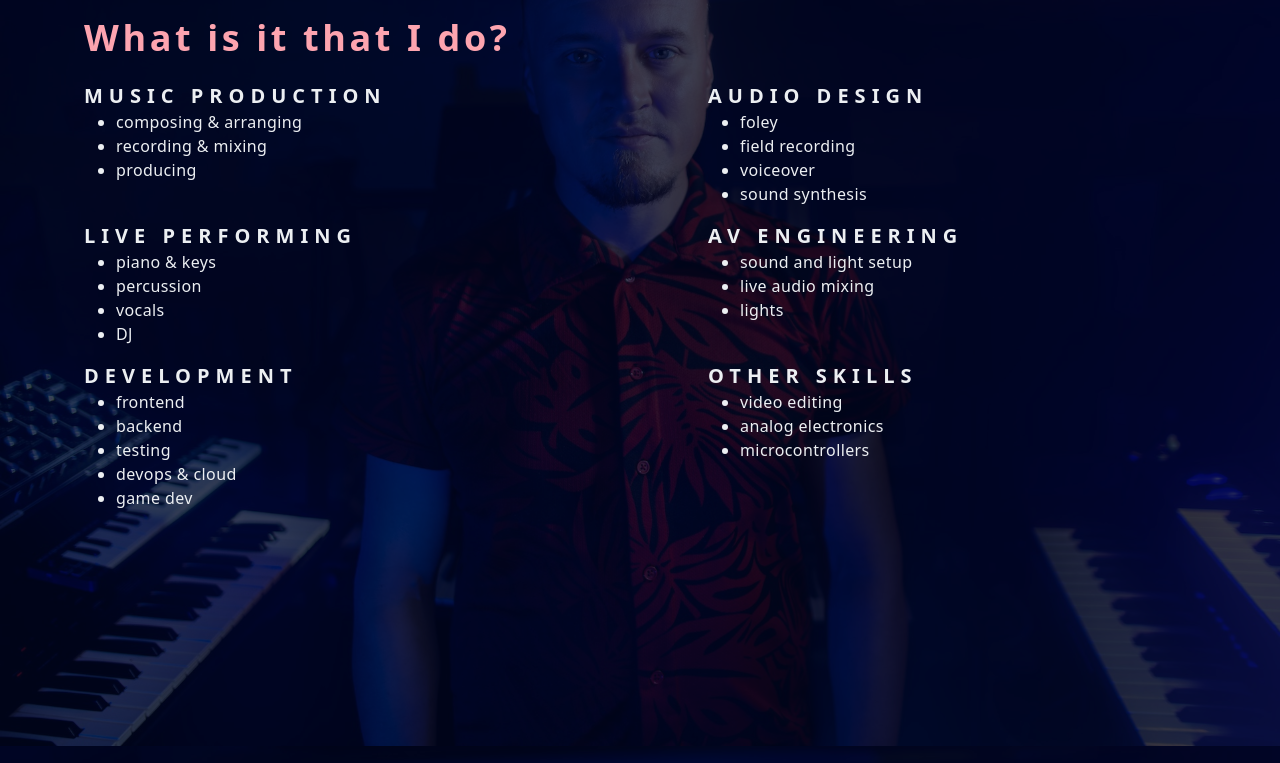
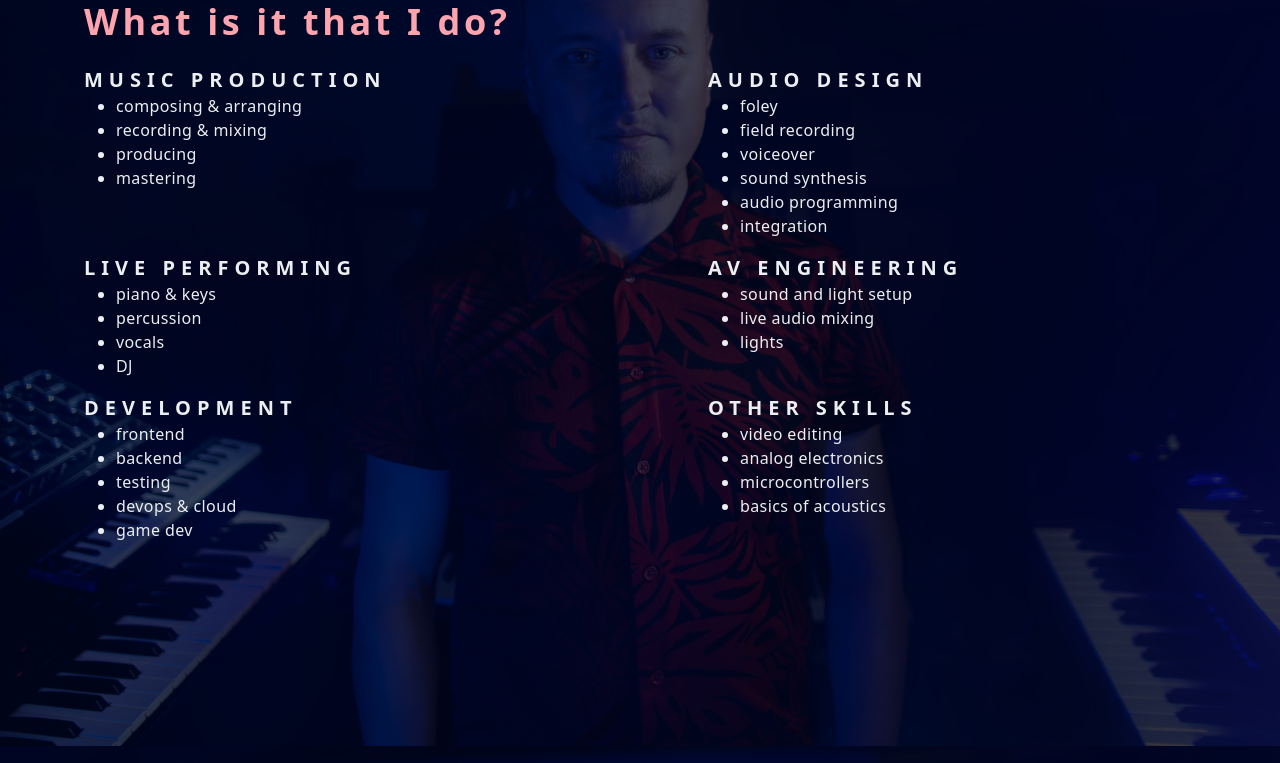
Before and after one commit to salomt/portfolio2023, a Next.js app: page / in a window 1280 px wide. Shown: the part 1907-2670 px from the top of the page. Built offline with nearby package versions, Linux system fonts and the light colour scheme.

Commit message:
new songs and versions, skills update

```diff
--- a/src/components/Skills.jsx
+++ b/src/components/Skills.jsx
@@ -14,6 +14,7 @@ const Skills = () => {
                 <li>composing & arranging</li>
                 <li>recording & mixing</li>
                 <li>producing</li>
+                <li>mastering</li>
               </ul>
             </div>
             <div className="py-2">
@@ -23,6 +24,8 @@ const Skills = () => {
                 <li>field recording</li>
                 <li>voiceover</li>
                 <li>sound synthesis</li>
+                <li>audio programming</li>
+                <li>integration</li>
               </ul>
             </div>
           </div>
@@ -62,6 +65,7 @@ const Skills = () => {
                 <li>video editing</li>
                 <li>analog electronics</li>
                 <li>microcontrollers</li>
+                <li>basics of acoustics</li>
               </ul>
             </div>
           </div>
--- a/src/data/gamemusicPlaylist.js
+++ b/src/data/gamemusicPlaylist.js
@@ -2,11 +2,12 @@ export const GAME_MUSIC_PLAYLIST = [
   { src: "/assets/music/bloodrage_theme.mp3", title: "Dized -Blood Rage Theme" },
   { src: "/assets/music/bloodrage_pillage.mp3", title: "Dized - Blood Rage - Pillage" },
   { src: "/assets/music/retroshot_coldnews.mp3", title: "Retro Shot - Cold News" },
-  { src: "/assets/music/rocklynn_peace.mp3", title: "Rocklynn - Peace" },
+  { src: "/assets/music/rocklynn_peace.mp3", title: "Rocklynn - Time of Peace" },
   { src: "/assets/music/rocklynn_battle_iv.mp3", title: "Rocklynn - Battle IV" },
   { src: "/assets/music/hotelhideaway_velvetroom.mp3", title: "Hotel Hideaway - Velvet Room" },
+  { src: "/assets/music/hotelhideaway_oasislobby.mp3", title: "Hotel Hideaway - Oasis Lobby" },
   { src: "/assets/music/devs_theme.mp3", title: "Devs Channel Theme" },
+  { src: "/assets/music/rockrunners_theme.mp3", title: "Rock Runners - Theme" },
   { src: "/assets/music/hotelhideaway_darkalley.mp3", title: "Hotel Hideaway - Dark Alley" },
-  { src: "/assets/music/rockrunners_theme.mp3", title: "Rock Runners - Theme" },
   { src: "/assets/music/bloodrage_changeofage.mp3", title: "Dized - Blood Rage - Change of Age" },
 ]
```
Also changed, not shown: 2 other files (tests, documents, lock files or other folders).
